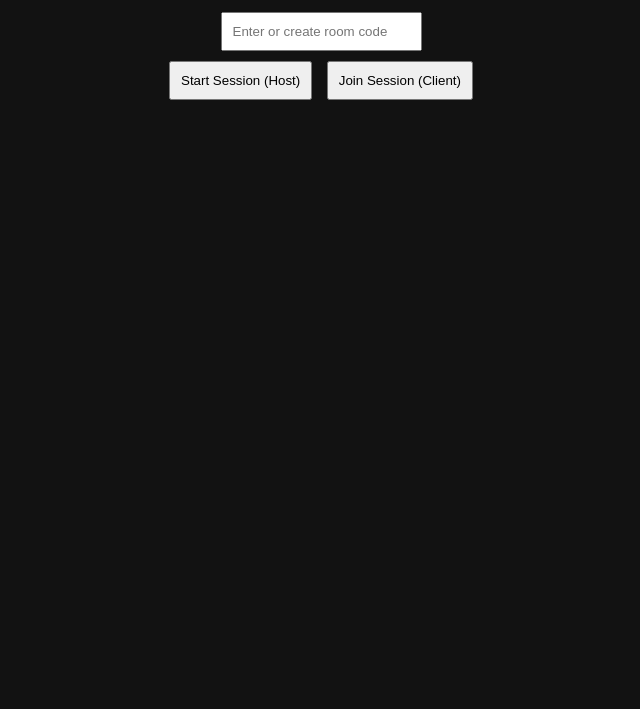
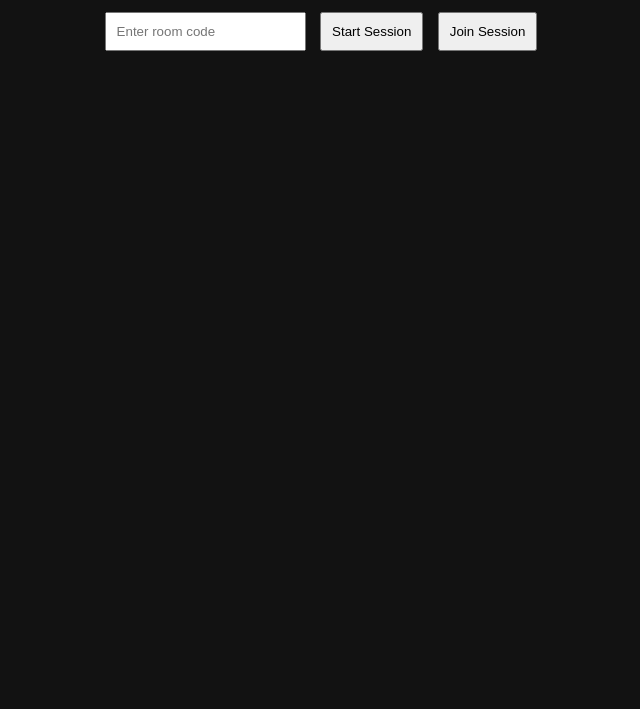
Before and after one commit to ashwaththaman-codes/share2, a website: page public/index.html in a window 1280 px wide. Shown: the part 111-820 px from the top of the page, without its empty margins (319-959 px from the left). Drawn offline with nearby package versions, Linux system fonts and the light colour scheme; no server answers.

Commit message:
Update index.html

```diff
--- a/public/index.html
+++ b/public/index.html
@@ -2,17 +2,16 @@
 <html lang="en">
 <head>
   <meta charset="UTF-8" />
-  <title>WebDesk Remote Desktop</title>
+  <title>WebDesk</title>
   <link rel="stylesheet" href="style.css" />
 </head>
 <body>
   <div class="container">
-    <h1>WebDesk – Remote Desktop</h1>
-    <input type="text" id="room" placeholder="Enter or create room code" />
-    <br />
-    <button onclick="startHost()">Start Session (Host)</button>
-    <button onclick="startClient()">Join Session (Client)</button>
-    <video id="video" autoplay playsinline></video>
+    <h1>WebDesk Remote Session</h1>
+    <input type="text" id="room" placeholder="Enter room code" />
+    <button onclick="startHost()">Start Session</button>
+    <button onclick="startClient()">Join Session</button>
+    <video id="video" autoplay muted playsinline></video>
     <div id="fakeCursor"></div>
   </div>
 
```
